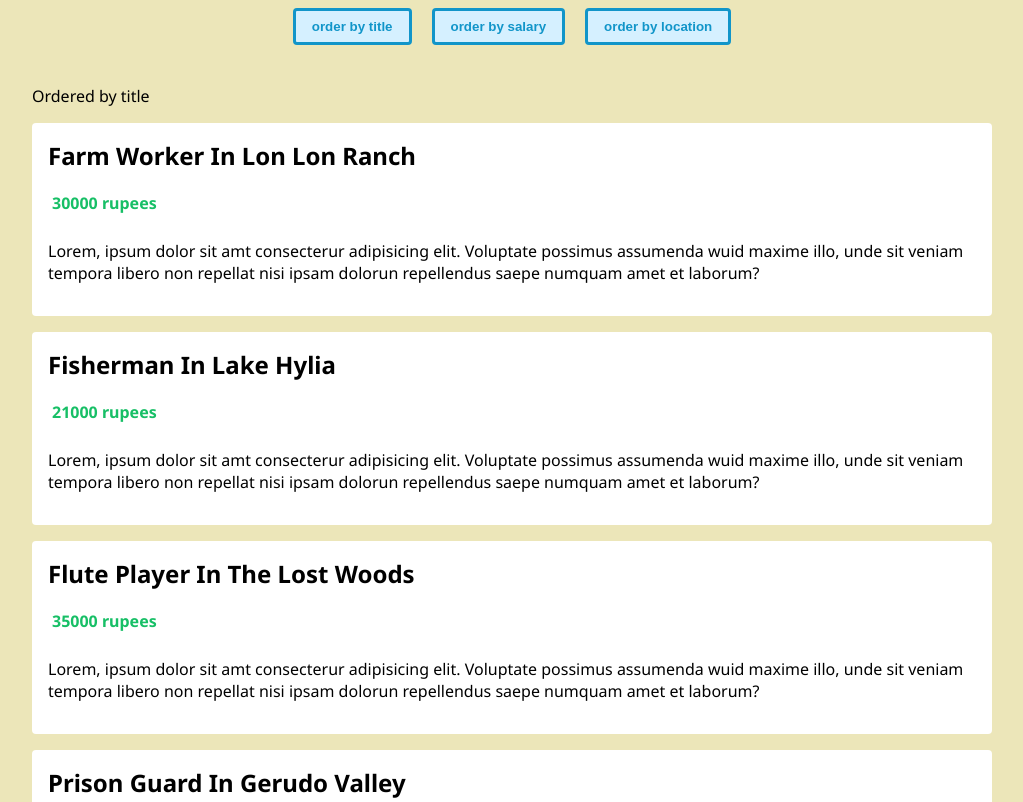
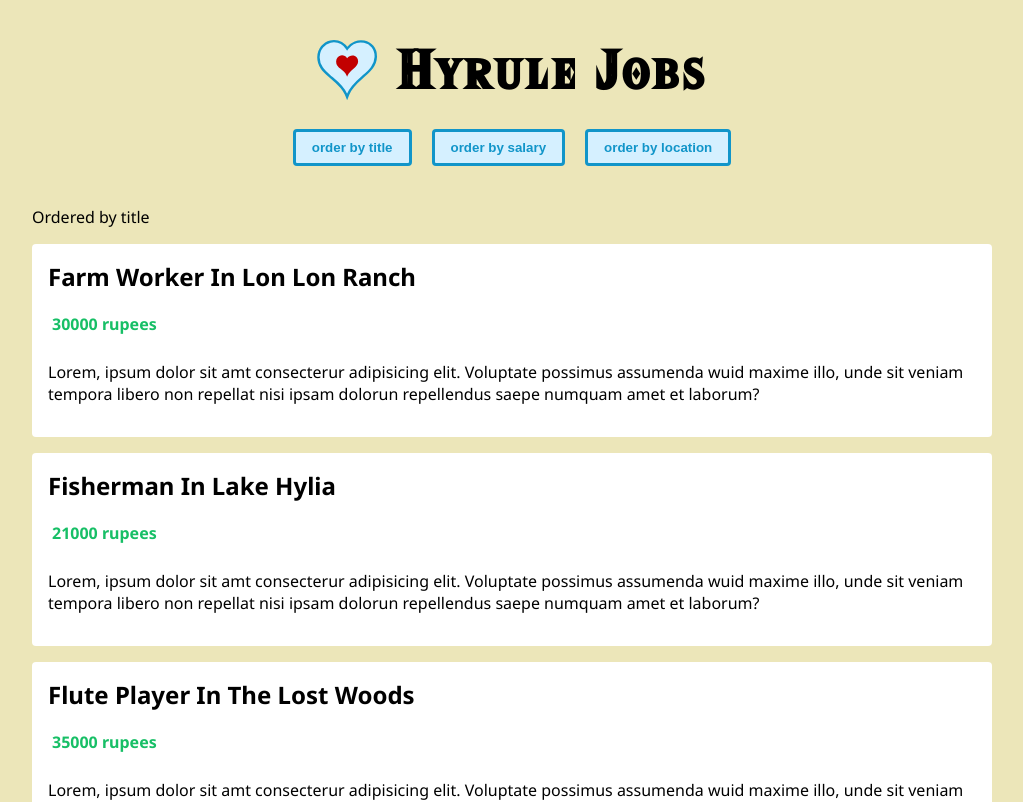
Before and after one commit to otacleT/vue-with-typescript, a Vue app: page / in a window 1280 px wide. Shown: the top 802 px of the page, without its empty margins (128-1151 px from the left). Built offline with nearby package versions, Linux system fonts and the light colour scheme.

Commit message:
✨ ヘッダーのタイトルとアイコン画像追加

```diff
--- a/src/App.vue
+++ b/src/App.vue
@@ -1,6 +1,10 @@
 <template>
   <div class="app">
     <header class="order">
+      <div class="title">
+        <img src="./assets/heart.svg" alt="site logo" />
+        <h1>Hyrule Jobs</h1>
+      </div>
       <button @click="handleClick('title')">order by title</button>
       <button @click="handleClick('salary')">order by salary</button>
       <button @click="handleClick('location')">order by location</button>
@@ -69,6 +73,17 @@
 header .order {
   margin-top: 20px;
 }
+header .title {
+  display: flex;
+  justify-content: center;
+}
+header img {
+  width: 60px;
+  margin-right: 20px;
+}
+header h1 {
+  font-size: 3em;
+}
 button {
   margin: 0 10px;
   color: #1195c9;
```
